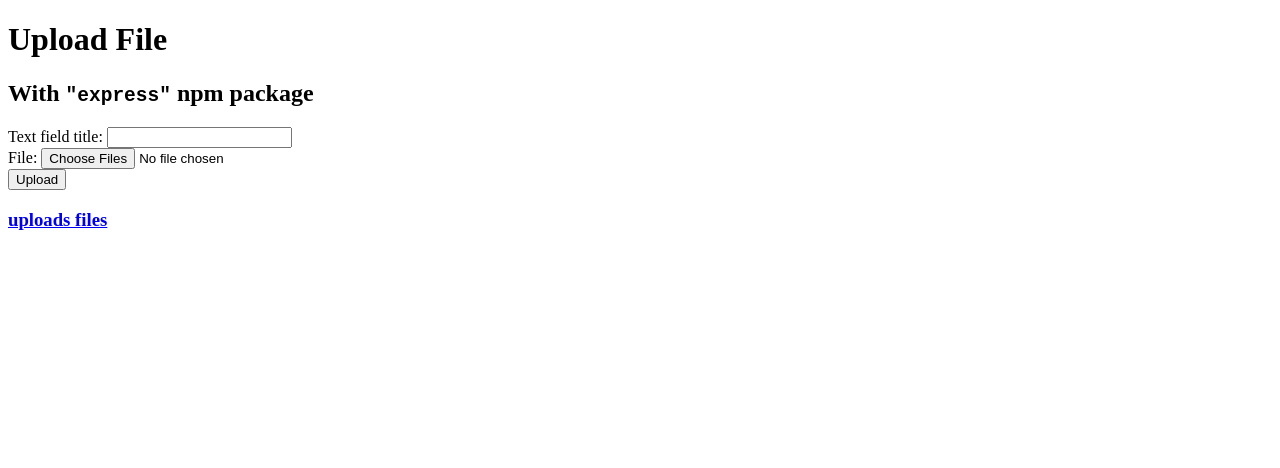
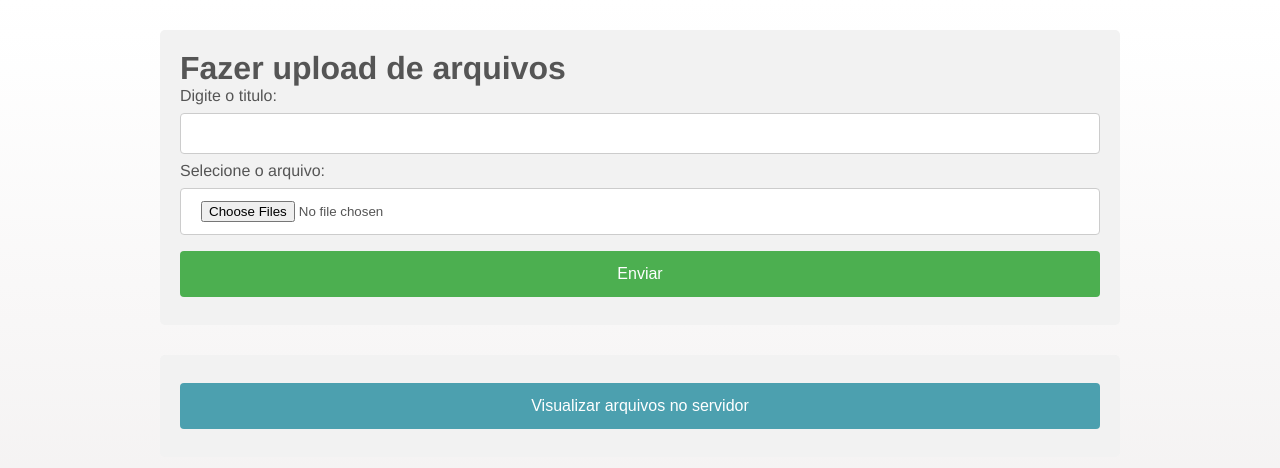
Before and after one commit to guilhermerodrigues680/nodejs-file-serve, a website: page public/index.html in a window 1280 px wide. Drawn offline with Linux system fonts and the light colour scheme.

Commit message:
Add style.css in index.html

```diff
--- a/public/index.html
+++ b/public/index.html
@@ -3,17 +3,30 @@
 <head>
   <meta charset="UTF-8">
   <meta name="viewport" content="width=device-width, initial-scale=1.0">
-  <title>Document</title>
+  <link rel="stylesheet" href="style.css">
+  <title>Fazer upload de arquivos</title>
 </head>
 <body>
-  <h1>Upload File</h1>
-  <h2>With <code>"express"</code> npm package</h2>
-  <form action="/api/upload" enctype="multipart/form-data" method="post">
-    <div>Text field title: <input type="text" name="title" /></div>
-    <div>File: <input type="file" name="someExpressFiles" multiple/></div>
-    <input type="submit" value="Upload" />
-  </form>
+  <div class="wrapper">
+    <div class="container">
+      <h1>Fazer upload de arquivos</h1>
 
-  <h3><a href="/uploads">uploads files</a></h3>
+      <form action="/api/upload" enctype="multipart/form-data" method="post">
+        <label>Digite o titulo:
+          <input type="text" name="title" />
+        </label>
+        <label class="input-file-label">Selecione o arquivo:
+          <input type="file" name="someExpressFiles" multiple/>
+        </label>
+        <input type="submit" value="Enviar" />
+      </form>
+    </div>
+
+    <div class="container">
+      <a href="/uploads">
+        <button class="button">Visualizar arquivos no servidor</button>
+      </a>
+    </div>
+  </div>
 </body>
 </html>
--- /dev/null
+++ b/public/style.css
@@ -0,0 +1,79 @@
+/* Reset */
+*, *::after, *::before {
+    margin: 0;
+    padding: 0;
+    border: 0;
+    box-sizing: border-box;
+}
+
+html, body {
+    width: 100%;
+    height: 100%;
+
+    font-family: "Helvetica Neue", "Lucida Grande", "Arial", sans-serif;
+    background: #ECE9E9 -webkit-gradient(linear, 0% 0%, 0% 100%, from(#fff), to(#ECE9E9));
+    background: #ECE9E9 -moz-linear-gradient(top, #fff, #ECE9E9);
+    background-repeat: no-repeat;
+    color: #555;
+    -webkit-font-smoothing: antialiased;
+}
+
+.wrapper {
+    height: 100%;
+    max-width: 980px;
+
+    margin: 0 auto;
+    padding: 0 10px;
+}
+
+.container {
+    margin: 30px 0;
+    padding: 20px;
+    border-radius: 5px;
+    background-color: #f2f2f2;
+}
+
+input[type=text], input[type=file] {
+    width: 100%;
+    padding: 12px 20px;
+    margin: 8px 0;
+    display: inline-block;
+    border: 1px solid #ccc;
+    border-radius: 4px;
+}
+
+input[type=file] {
+    background-color: white;
+}
+
+input[type=submit] {
+    width: 100%;
+    background-color: #4CAF50;
+    color: white;
+    padding: 14px 20px;
+    margin: 8px 0;
+    border: none;
+    border-radius: 4px;
+    cursor: pointer;
+    font-size: 1rem;
+}
+
+input[type=submit]:hover {
+    background-color: #45a049;
+}
+
+.button {
+    width: 100%;
+    background-color: #4ca0af;
+    color: white;
+    padding: 14px 20px;
+    margin: 8px 0;
+    border: none;
+    border-radius: 4px;
+    cursor: pointer;
+    font-size: 1rem;
+}
+
+.button:hover {
+    background-color: #3d9bac;
+}
```
